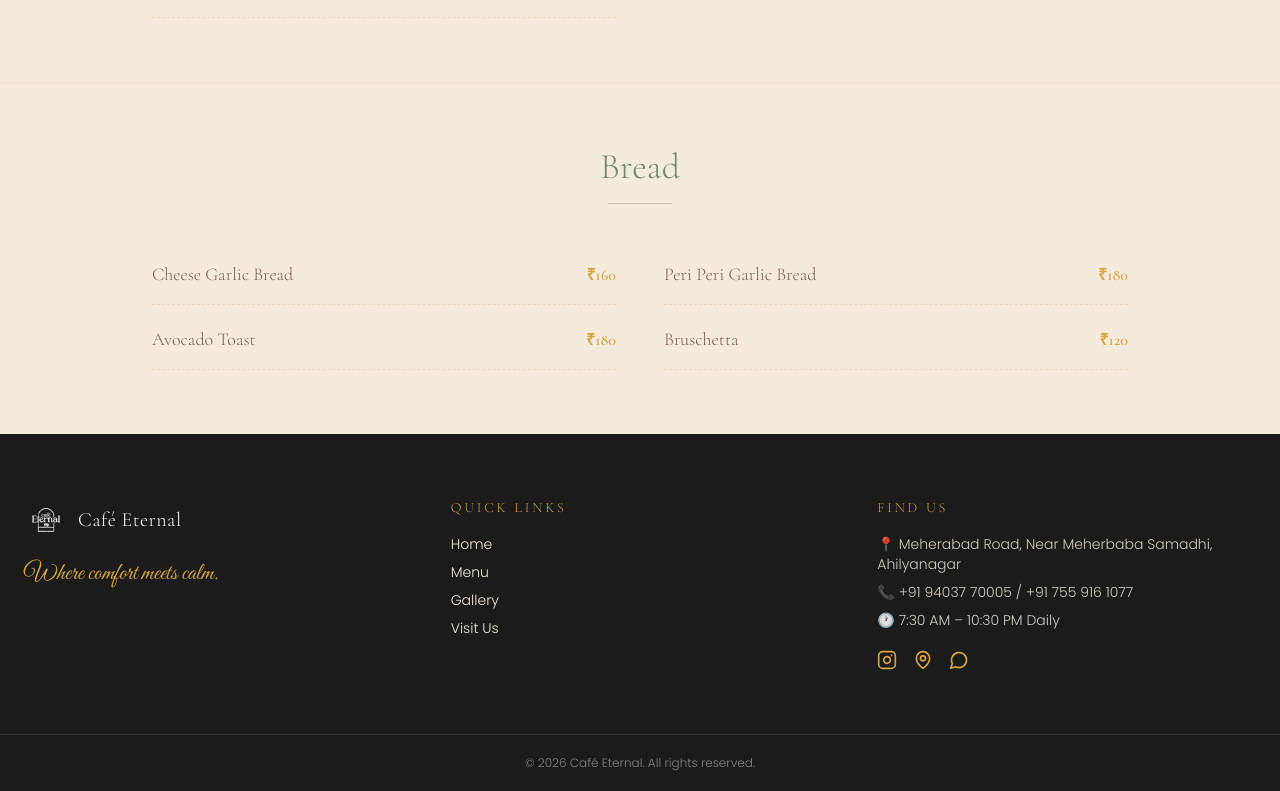
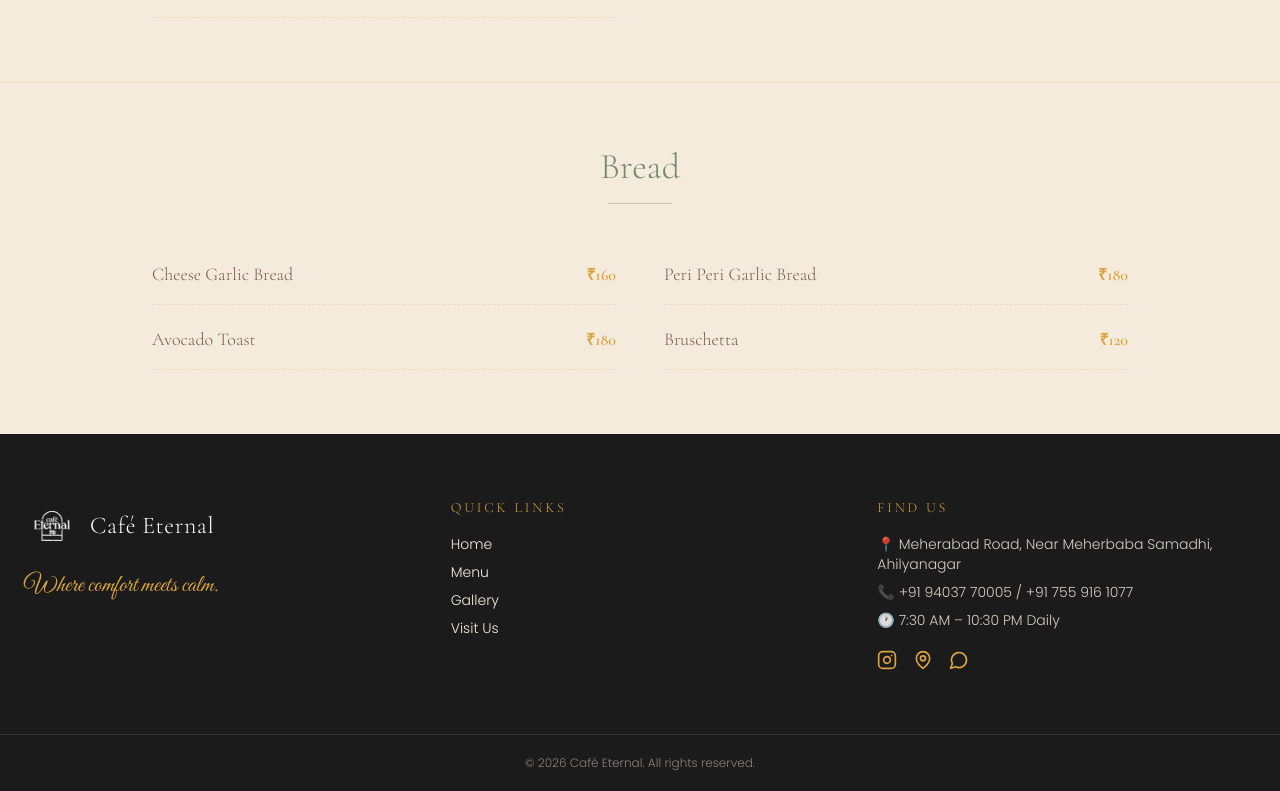
Before and after one commit to max8teen/Cafe-Eternal-, a React (Vite) app: page /menu in a window 1280 px wide. Shown: the part 2642-3433 px from the top of the page. Built offline with nearby package versions, Linux system fonts and the light colour scheme.

Commit message:
Update SiteFooter.tsx

```diff
--- a/src/components/SiteFooter.tsx
+++ b/src/components/SiteFooter.tsx
@@ -11,10 +11,10 @@ export function SiteFooter() {
             <img
               src={logo}
               alt="Café Eternal"
-              className="h-11 w-11 object-contain"
+              className="h-14 w-14 object-contain"
               style={{ filter: 'brightness(0) invert(1)' }}
             />
-            <span className="font-display text-xl tracking-wide text-white">Café Eternal</span>
+            <span className="font-display text-2xl tracking-wide text-white">Café Eternal</span>
           </Link>
           <p className="mt-4 font-script text-2xl" style={{ color: 'var(--gold)' }}>Where comfort meets calm.</p>
         </div>
```
